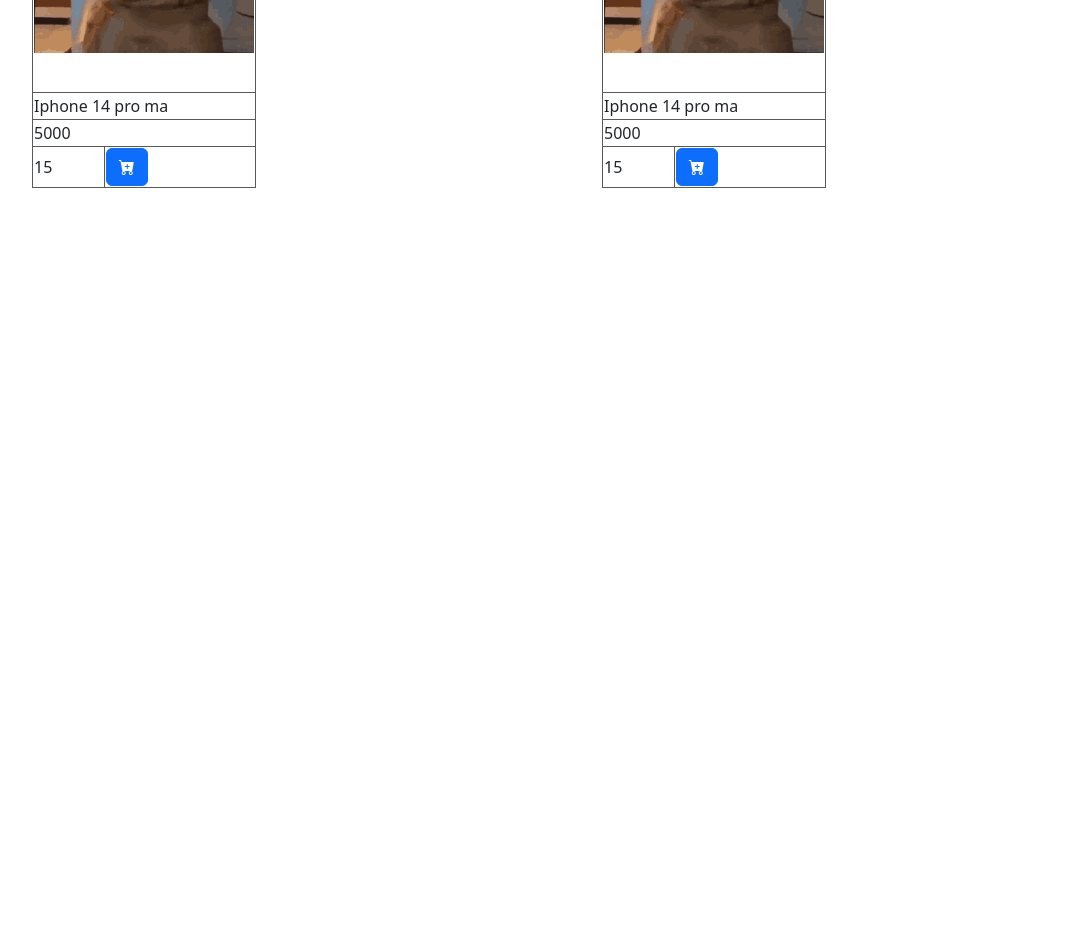
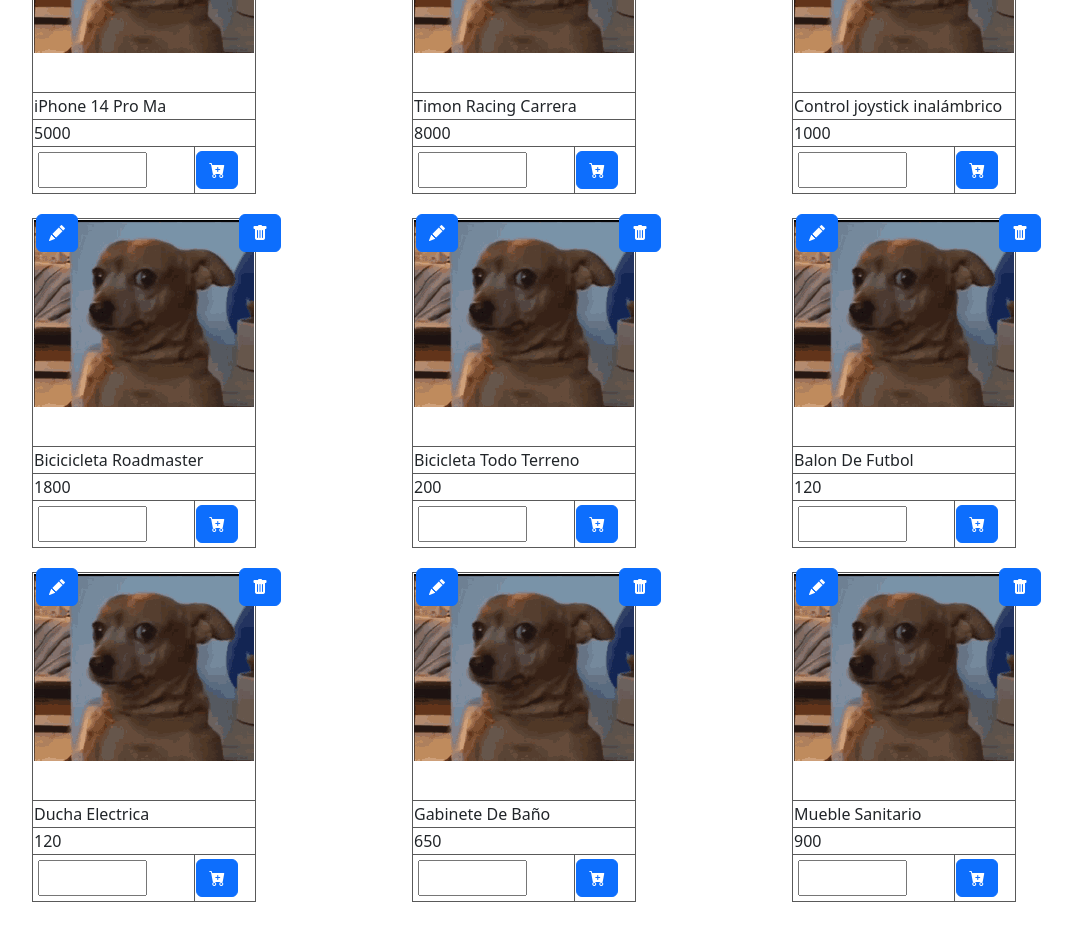
Before and after one commit to Natalonsop/alternovaShop, a Vue app: page /#/ in a window 1280 px wide. Shown: the part 240-1166 px from the top of the page, without its empty margins (50-1122 px from the left). Before the commit the page ends 800 px from the top, so only its background shows below. Built offline with nearby package versions, Linux system fonts and the light colour scheme.

Commit message:
json shop funcionando

```diff
--- /dev/null
+++ b/src/assets/data/datos.json
@@ -0,0 +1,59 @@
+{
+    "products": [
+      {
+        "name": "iPhone 14 Pro Ma",
+        "unit_price": 5000,
+        "stock": 5,
+        "type": "technology"
+      },
+      {
+        "name": "Timon Racing Carrera",
+        "unit_price": 8000,
+        "stock": 2,
+        "type": "technology"
+      },
+      {
+        "name": "Control joystick inalámbrico",
+        "unit_price": 1000,
+        "stock": 1,
+        "type": "technology"
+      },
+      {
+        "name": "Bicicicleta Roadmaster",
+        "unit_price": 1800,
+        "stock": 1,
+        "type": "sport"
+      },
+      {
+        "name": "Bicicleta Todo Terreno",
+        "unit_price": 200,
+        "stock": 0,
+        "type": "sport"
+      },
+      {
+        "name": "Balon De Futbol",
+        "unit_price": 120,
+        "stock": 6,
+        "type": "sport"
+      },
+      {
+        "name": "Ducha Electrica",
+        "unit_price": 120,
+        "stock": 8,
+        "type": "building"
+      },
+      {
+        "name": "Gabinete De Baño",
+        "unit_price": 650,
+        "stock": 10,
+        "type": "building"
+      },
+      {
+        "name": "Mueble Sanitario",
+        "unit_price": 900,
+        "stock": 2,
+        "type": "building"
+      }
+
+    ]
+  }
--- a/src/components/Item.vue
+++ b/src/components/Item.vue
@@ -23,13 +23,14 @@
 
                 </tr>
                 <tr>
-                    <td colspan="2">Iphone 14 pro ma</td>
+                    <td colspan="2">{{ name }}</td>
                 </tr>
                 <tr>
-                    <td colspan="2">5000</td>
+                    <td colspan="2">{{ precio }}</td>
                 </tr>
                 <tr>
-                    <td>15</td>
+                    <td><input type="number" id="tentacles" name="tentacles"
+       min="1" max="100"></td>
                     <td>
                     <div class="input-group">
                         <button class="btn btn-primary" type="on-submit" @click="handleClick" >
@@ -46,7 +47,12 @@
 
 <script >
  export default {
-    name: 'Item', // NO BORRAR!!!!
+    props: {
+        name: String,
+        precio: Number,
+        stock: Number
+    }
+    // NO BORRAR!!!! variables que se quieran leeer nombre precio stock
   }
 </script>
 
--- a/src/pages/shoppingCart.vue
+++ b/src/pages/shoppingCart.vue
@@ -3,8 +3,9 @@
 
     <div class = "container ">
         <div class="row">
-            <div class="col "> <Item/></div>
-            <div class="col"> <Item/></div>
+            <div class="col-4" v-for="value in Data.products">
+                <item :name=value.name :precio=value.unit_price :stock=value.stock />
+            </div>
         </div>
     </div>
    </div>
@@ -13,13 +14,17 @@
 
 <script >
 import Item from '../components/Item.vue';
+import Data from '../assets/data/datos.json'
+
 
 export default {
+    data(){return {Data}} ,
     name: 'ShoppingCart',
     components: {
         Item
     }
 };
+
 </script >
 
 <style lang="scss" scoped>
```
